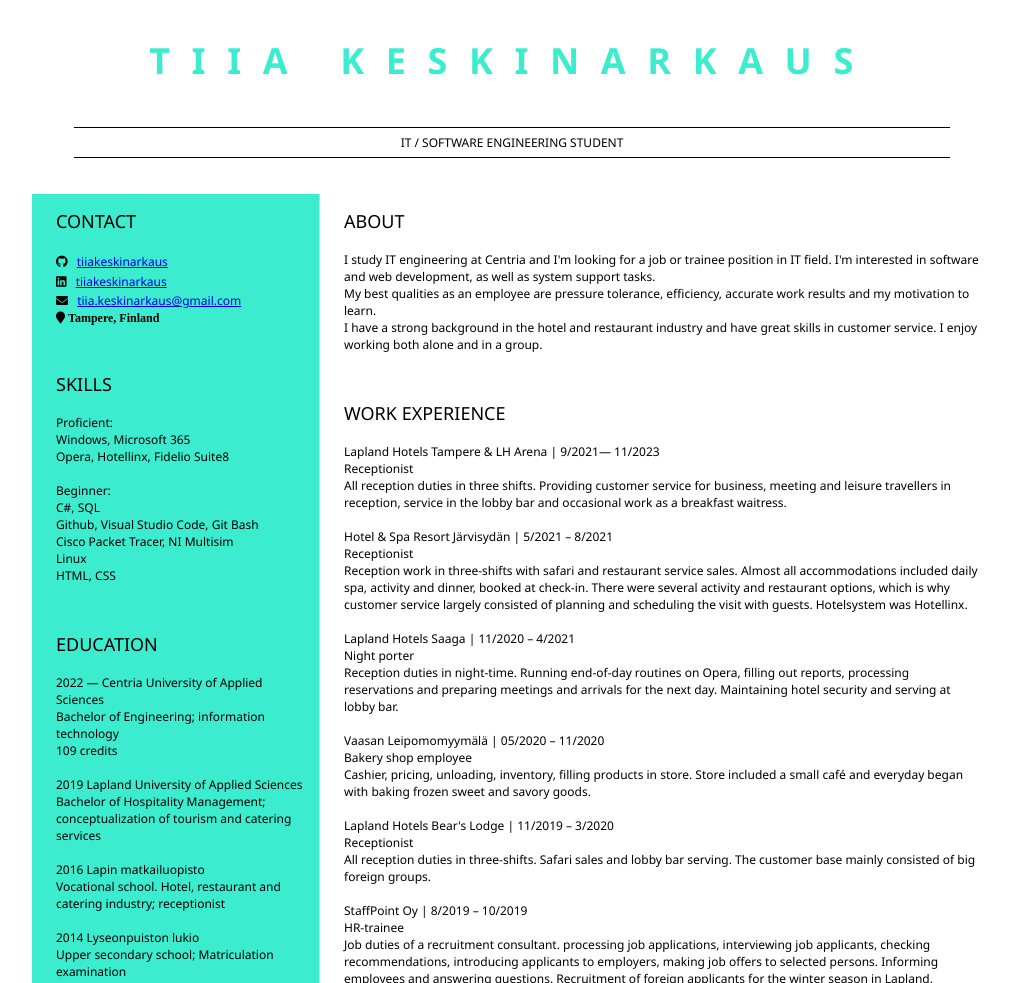
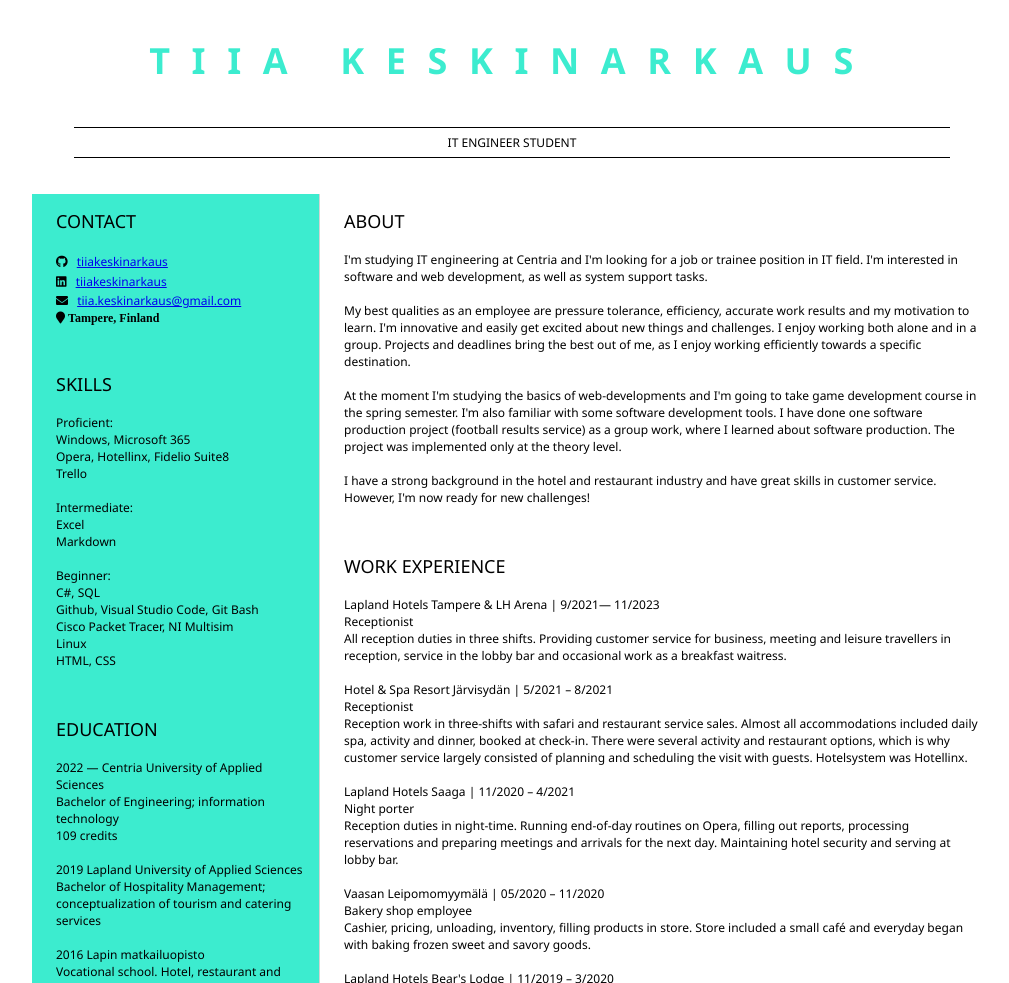
Before and after one commit to tiiakeskinarkaus/resume, a plain HTML site: page index.html in a window 1280 px wide. Shown: the top 983 px of the page, without its empty margins (128-1137 px from the left). Drawn offline with Linux system fonts and the light colour scheme.

Commit message:
Add resume content

```diff
--- a/index.html
+++ b/index.html
@@ -13,7 +13,7 @@
                 </h1>
             </div>
             <hr>
-            IT / SOFTWARE ENGINEERING STUDENT
+            IT ENGINEER STUDENT
             <hr>
         </header>
         <main>
@@ -45,7 +45,15 @@
                     <br>
                     Opera, Hotellinx, Fidelio Suite8
                     <br>
-
+                    Trello
+                    <br>
+                    <br>
+                    Intermediate:
+                    <br>
+                    Excel
+                    <br>
+                    Markdown
+                    <br>
                     <br>
                     Beginner:
                     <br>
@@ -101,14 +109,25 @@
 				<section>
 					<h2>ABOUT</h2>
 					<!-- about you -->
-                    I study IT engineering at Centria and I'm looking for a job or trainee position in IT field.
+                    I'm studying IT engineering at Centria and I'm looking for a job or trainee position in IT field.
                     I'm interested in software and web development, as well as system support tasks.
                     <br>
+                    <br>
                     My best qualities as an employee are pressure tolerance, efficiency, accurate work results and
-                    my motivation to learn.
+                    my motivation to learn. I'm innovative and easily get excited about new things and challenges.
+                    I enjoy working both alone and in a group. Projects and deadlines bring the best out of me, as I enjoy working
+                    efficiently towards a specific destination.
+                    <br>
+                    <br>
+                    At the moment I'm studying the basics of web-developments and I'm going to take game development course in
+                    the spring semester. I'm also familiar with some software development tools.
+                    I have done one software production project (football results service) as a group work,
+                    where I learned about software production. The project was implemented only at the theory level.
+                    <br>
                     <br>
                     I have a strong background in the hotel and restaurant industry and have great skills in customer service.
-                    I enjoy working both alone and in a group.
+                    However, I'm now ready for new challenges!
+
 
 				</section>
 				<section>
```
